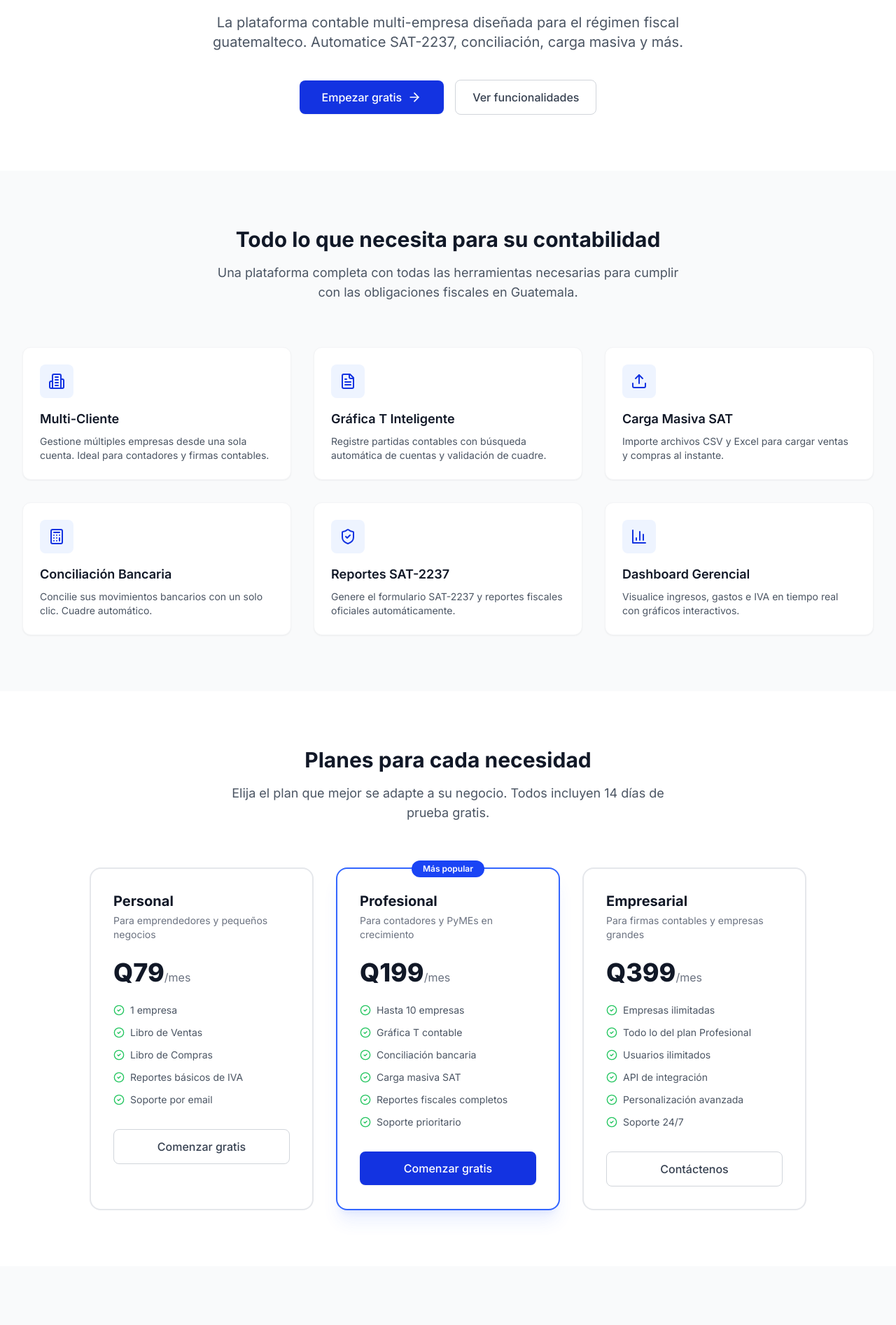
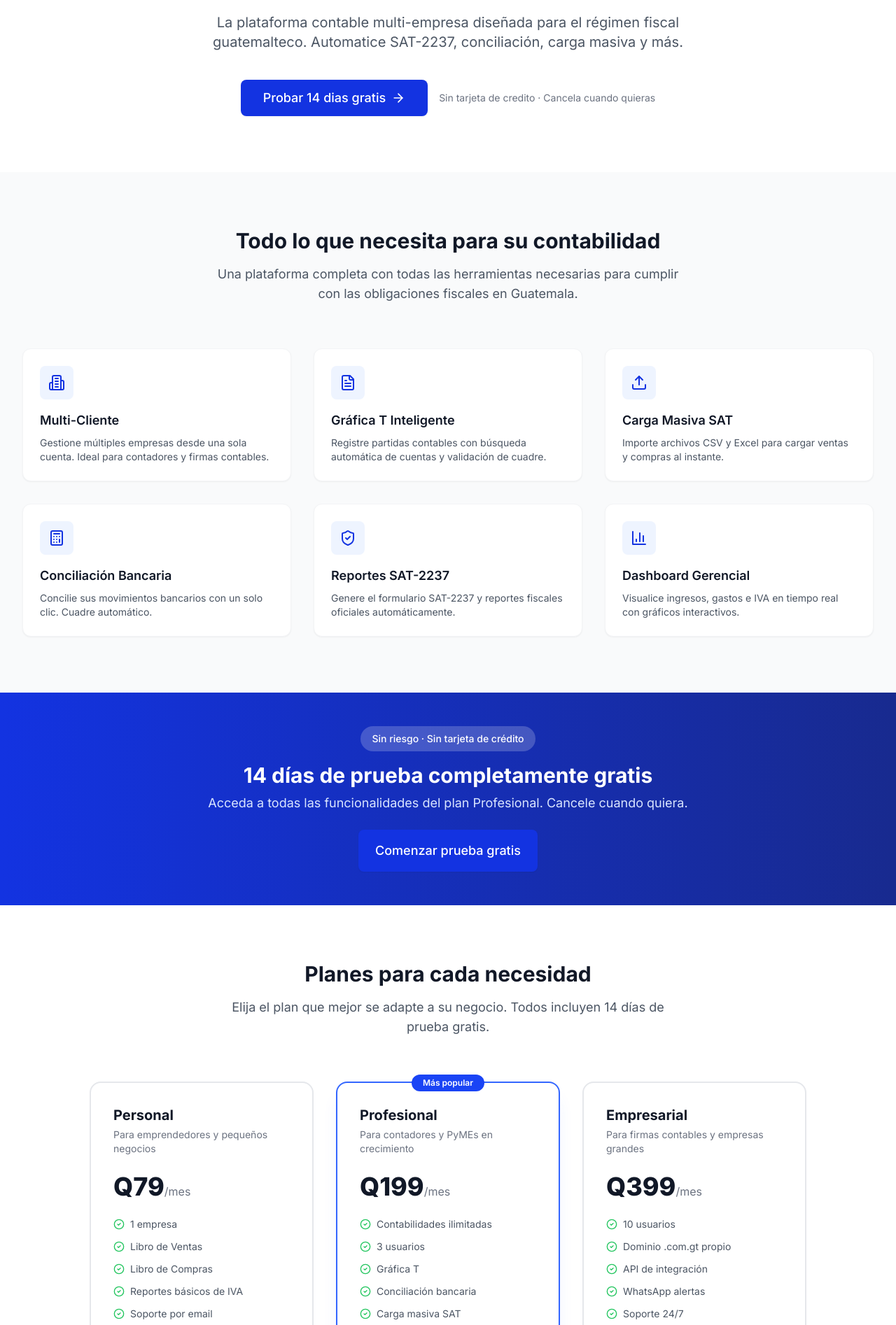
Before and after one commit to TotalAppGT/ContaPro, a React (Vite) app in the folder frontend/: page / in a window 1280 px wide. Shown: the part 310-2204 px from the top of the page at 70% size. Built offline with nearby package versions, Linux system fonts and the light colour scheme; no server answers.

Commit message:
Feat: banner 14 dias prueba gratis + landing page actualizada

```diff
--- a/frontend/src/pages/public/LandingPage.tsx
+++ b/frontend/src/pages/public/LandingPage.tsx
@@ -17,28 +17,19 @@ const features = [
 
 const plans = [
   {
-    name: 'Personal',
-    price: '79',
-    description: 'Para emprendedores y pequeños negocios',
+    name: 'Personal', price: '79', description: 'Para emprendedores y pequeños negocios',
     features: ['1 empresa', 'Libro de Ventas', 'Libro de Compras', 'Reportes básicos de IVA', 'Soporte por email'],
-    cta: 'Comenzar gratis',
-    popular: false,
+    cta: 'Probar 14 días gratis', popular: false,
   },
   {
-    name: 'Profesional',
-    price: '199',
-    description: 'Para contadores y PyMEs en crecimiento',
-    features: ['Hasta 10 empresas', 'Gráfica T contable', 'Conciliación bancaria', 'Carga masiva SAT', 'Reportes fiscales completos', 'Soporte prioritario'],
-    cta: 'Comenzar gratis',
-    popular: true,
+    name: 'Profesional', price: '199', description: 'Para contadores y PyMEs en crecimiento',
+    features: ['Contabilidades ilimitadas', '3 usuarios', 'Gráfica T', 'Conciliación bancaria', 'Carga masiva SAT', 'Reportes fiscales SAT-2237', 'Soporte prioritario'],
+    cta: 'Probar 14 días gratis', popular: true,
   },
   {
-    name: 'Empresarial',
-    price: '399',
-    description: 'Para firmas contables y empresas grandes',
-    features: ['Empresas ilimitadas', 'Todo lo del plan Profesional', 'Usuarios ilimitados', 'API de integración', 'Personalización avanzada', 'Soporte 24/7'],
-    cta: 'Contáctenos',
-    popular: false,
+    name: 'Empresarial', price: '399', description: 'Para firmas contables y empresas grandes',
+    features: ['10 usuarios', 'Dominio .com.gt propio', 'API de integración', 'WhatsApp alertas', 'Soporte 24/7', 'Todo lo del plan Profesional'],
+    cta: 'Probar 14 días gratis', popular: false,
   },
 ];
 
@@ -105,15 +96,11 @@ export default function LandingPage() {
           </p>
           <div className="flex flex-col sm:flex-row items-center justify-center gap-4">
             <Link to="/register">
-              <Button size="lg" className="px-8">
-                Empezar gratis <ArrowRight className="w-5 h-5" />
+              <Button size="lg" className="px-8 text-lg">
+                Probar 14 dias gratis <ArrowRight className="w-5 h-5" />
               </Button>
             </Link>
-            <a href="#features">
-              <Button variant="outline" size="lg">
-                Ver funcionalidades
-              </Button>
-            </a>
+            <p className="text-sm text-gray-500 mt-2 sm:mt-0">Sin tarjeta de credito · Cancela cuando quieras</p>
           </div>
         </div>
       </section>
@@ -138,6 +125,22 @@ export default function LandingPage() {
               </div>
             ))}
           </div>
+        </div>
+      </section>
+
+      {/* Trial Banner */}
+      <section className="py-12 bg-gradient-to-r from-primary-700 to-primary-900">
+        <div className="max-w-4xl mx-auto px-4 text-center">
+          <div className="inline-flex items-center gap-2 bg-white/20 text-white px-4 py-2 rounded-full text-sm font-medium mb-4">
+            Sin riesgo · Sin tarjeta de crédito
+          </div>
+          <h2 className="text-2xl sm:text-3xl font-bold text-white mb-2">14 días de prueba completamente gratis</h2>
+          <p className="text-primary-100 text-lg mb-6">Acceda a todas las funcionalidades del plan Profesional. Cancele cuando quiera.</p>
+          <Link to="/register">
+            <Button size="lg" className="bg-accent-500 hover:bg-accent-600 text-gray-900 font-bold px-10 py-4 text-lg">
+              Comenzar prueba gratis
+            </Button>
+          </Link>
         </div>
       </section>
 
@@ -218,8 +221,8 @@ export default function LandingPage() {
         <div className="max-w-4xl mx-auto px-4 text-center">
           <div className="bg-gradient-to-br from-primary-700 to-primary-900 rounded-3xl p-12 shadow-2xl">
             <h2 className="text-3xl font-bold text-white mb-4">¿Listo para simplificar su contabilidad?</h2>
-            <p className="text-primary-100 mb-8 max-w-xl mx-auto">
-              Únase a cientos de contadores guatemaltecos que ya confían en ContaPro. Prueba gratuita de 14 días.
+             <p className="text-primary-100 mb-8 max-w-xl mx-auto">
+              Todos los planes incluyen 14 dias de prueba gratis. Sin tarjeta de credito, cancele cuando quiera.
             </p>
             <Link to="/register">
               <Button size="lg" className="bg-white text-primary-700 hover:bg-gray-100">
```
